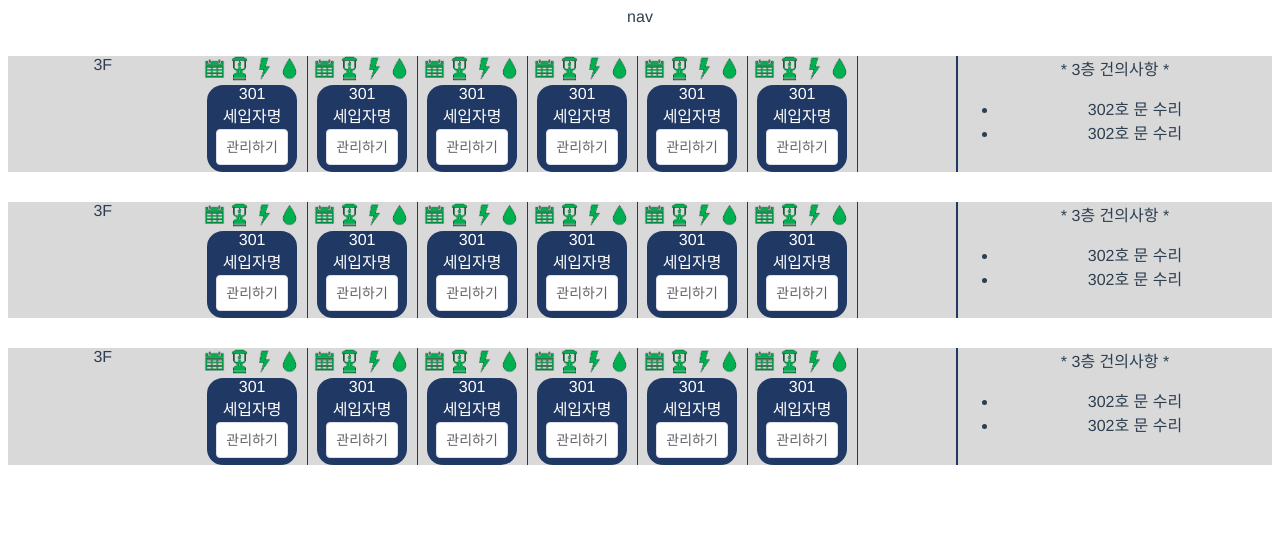
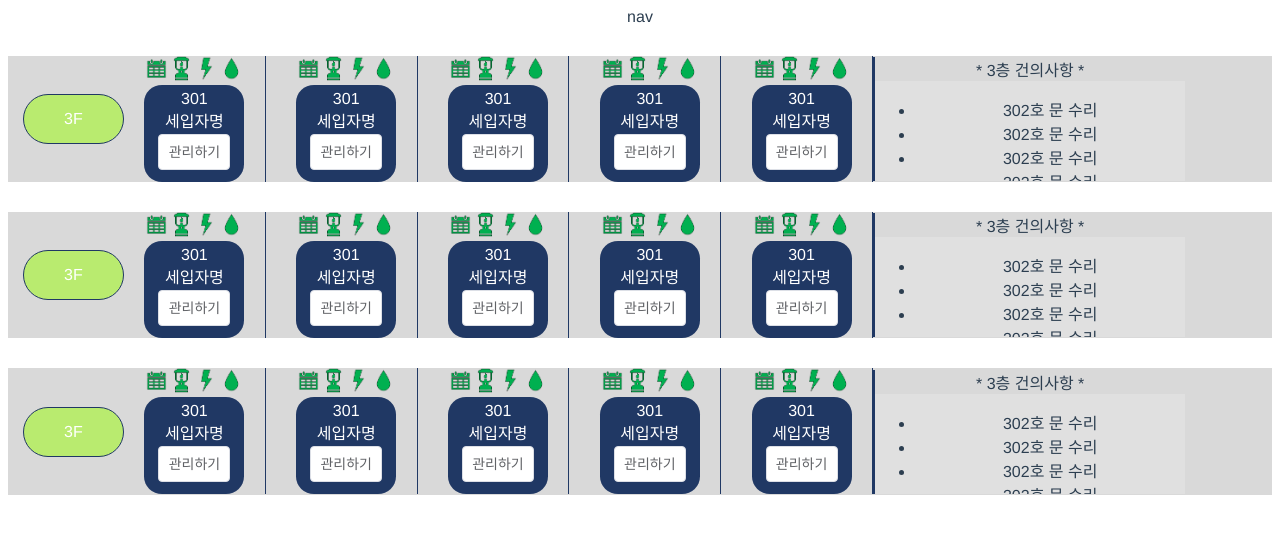
Before and after one commit to houseelfdobby/dobby_front, a Vue app: page /mainowner in a window 1280 px wide. Shown: the top 534 px of the page. Built offline with nearby package versions, Linux system fonts and the light colour scheme.

Commit message:
add:add Glide at Room

```diff
--- a/src/App.vue
+++ b/src/App.vue
@@ -5,6 +5,7 @@
 </template>
 
 <style lang="scss">
+@import "node_modules/@glidejs/glide/src/assets/sass/glide.core";
 #app {
   font-family: 'Avenir', Helvetica, Arial, sans-serif;
   -webkit-font-smoothing: antialiased;
--- /dev/null
+++ b/src/components/Room/Room.vue
@@ -0,0 +1,77 @@
+<template>
+  <div ref="glide">
+    <div class="glide__track" data-glide-el="track">
+      <ul class="glide__slides">
+        <li class="glide__slide" v-for="i in 6" :key="`${floor}`+i">
+          <div class="Room">
+            <div class="Room-Icons">
+              <img class="Room-Icon" :src="icons.month_green" alt />
+              <img class="Room-Icon" :src="icons.gas_green" alt />
+              <img class="Room-Icon" :src="icons.elec_green" alt />
+              <img class="Room-Icon" :src="icons.water_green" alt />
+            </div>
+            <div class="Room-Content">
+              <div class="Room-Content-Number">301</div>
+              <div class="Room-Content-Name">세입자명</div>
+              <el-button>관리하기</el-button>
+            </div>
+          </div>
+        </li>
+      </ul>
+    </div>
+  </div>
+</template>
+
+<script>
+import Glide from "@glidejs/glide";
+
+import gas_green from "@/assets/image/gas_green.png";
+import month_green from "@/assets/image/month_green.png";
+import water_green from "@/assets/image/water_green.png";
+import elec_green from "@/assets/image/elec_green.png";
+
+export default {
+  props: ["floor"],
+  data() {
+    return {
+      icons: {
+        gas_green: gas_green,
+        month_green: month_green,
+        water_green: water_green,
+        elec_green: elec_green
+      }
+    };
+  },
+  mounted() {
+    new Glide(this.$refs.glide, {
+      type: "slider",
+      rewind: false,
+      perView: 5
+    }).mount();
+  }
+};
+</script>
+
+<style lang='scss' scoped>
+@import "@/assets/css/index.scss";
+.Room {
+  border-right: 1px solid $mainColor;
+  font-size: 16px;
+  &-Icon {
+    width: 25px;
+  }
+  &-Content {
+    width: 90px;
+    margin: auto;
+    color: white;
+    background-color: $mainColor;
+    border-radius: 18%;
+    padding:5px;
+    .el-button {
+      width: 80%;
+      padding: 10px 5px;
+      margin: 2px 0px 7px 0px;
+    }
+  }
+}
+</style>
--- a/src/views/MainOwner.vue
+++ b/src/views/MainOwner.vue
@@ -7,24 +7,14 @@
           <div class="Floor-Number-Text">3F</div>
         </div>
         <div class="Floor-Rooms">
-          <div class="Room" v-for="i in 6" :key="i">
-            <div class="Room-Icons">
-              <img class="Room-Icon" :src="icons.month_green" alt />
-              <img class="Room-Icon" :src="icons.gas_green" alt />
-              <img class="Room-Icon" :src="icons.elec_green" alt />
-              <img class="Room-Icon" :src="icons.water_green" alt />
-            </div>
-            <div class="Room-Content">
-              <div class="Room-Content-Number">301</div>
-              <div class="Room-Content-Name">세입자명</div>
-              <el-button>관리하기</el-button>
-            </div>
-          </div>
+          <Room :floor="j"></Room>
         </div>
         <div class="Floor-Infor">
           <div class="Floor-Infor-Head">* 3층 건의사항 *</div>
           <div class="Floor-Infor-Content">
             <ul>
+              <li>302호 문 수리</li>
+              <li>302호 문 수리</li>
               <li>302호 문 수리</li>
               <li>302호 문 수리</li>
             </ul>
@@ -36,67 +26,45 @@
 </template>
 
 <script>
-import gas_green from "../assets/image/gas_green.png";
-import month_green from "../assets/image/month_green.png";
-import water_green from "../assets/image/water_green.png";
-import elec_green from "../assets/image/elec_green.png";
+import Room from "@/components/Room/Room.vue";
+
 export default {
   name: "MainOwner",
-  data() {
-    return {
-      icons: {
-        gas_green: gas_green,
-        month_green: month_green,
-        water_green: water_green,
-        elec_green: elec_green
-      }
-    };
+  components: {
+    Room: Room
   }
 };
 </script>
 
 <style lang='scss' scoped>
 @import "@/assets/css/index.scss";
-.MainOwner {
-}
 .Floor {
   background-color: $backgroundColor;
   margin: 30px auto;
   display: flex;
+  align-items: center;
+  padding-left:15px;
   &-Number {
-    width: 15%;
+    padding:15px 40px;
+    height: fit-content;
+    width: fit-content;
+    color: white;
+    border: 1px solid $mainColor;
+    border-radius: 30px;
+    background-color: rgb(185, 235, 111);
   }
   &-Rooms {
     width: 60%;
-    display: grid;
-    overflow: scroll;
-    grid-auto-flow: row;
-    grid-template-columns: repeat(6, 110px);
-    // grid-template-rows: 1fr;
     // background-color: rgb(158, 59, 59);
   }
   &-Infor {
     border-left: 2px solid $mainColor;
     box-sizing: border-box;
     width: 25%;
-  }
-}
-.Room {
-  border-right: 1px solid $mainColor;
-  font-size: 16px;
-  &-Icon {
-    width: 25px;
-  }
-  &-Content {
-    width: 90px;
-    margin: auto;
-    color: white;
-    background-color: $mainColor;
-    border-radius: 18%;
-    .el-button {
-      width: 80%;
-      padding: 10px 5px;
-      margin: 2px 0px 7px 0px;
+    &-Content{
+      height:100px;
+      overflow-y: scroll;
+      background-color: rgb(224, 224, 224);
     }
   }
 }
```
